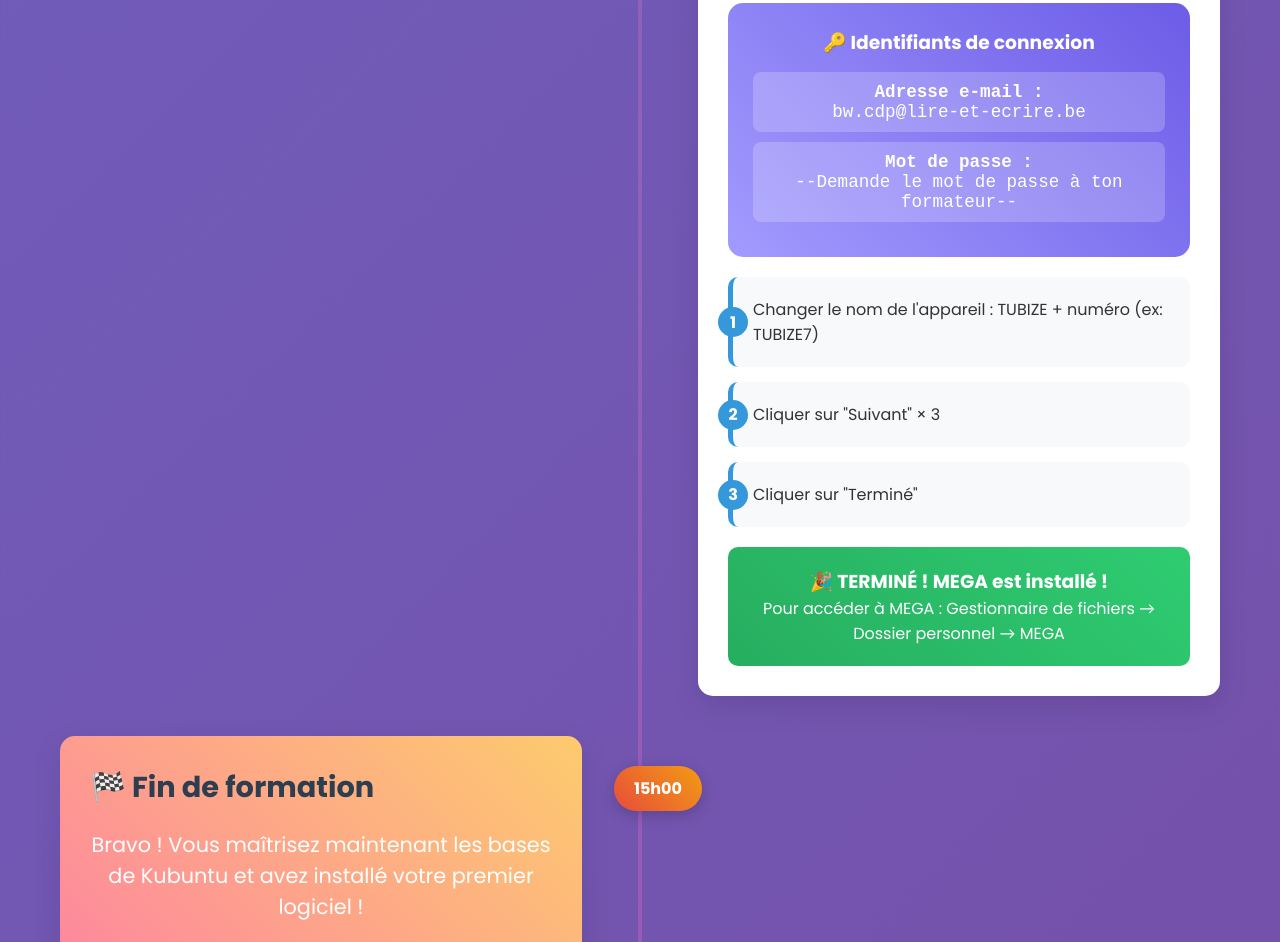
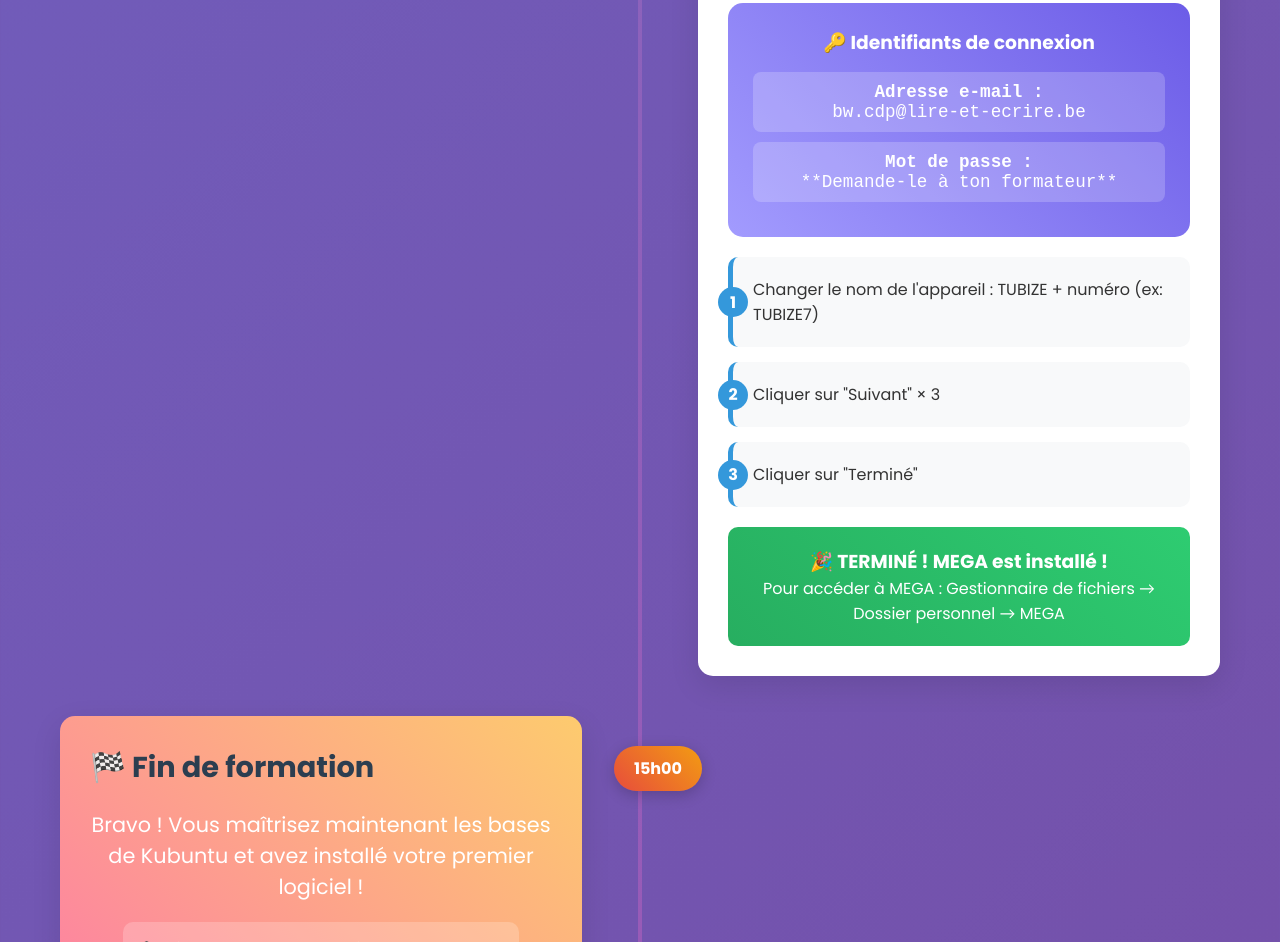
Before and after one commit to gregguellet/kubuntu-1, a plain HTML site: page index.html in a window 1280 px wide. Shown: the part 7466-8408 px from the top of the page. Drawn offline with Linux system fonts and the light colour scheme.

Commit message:
Update index.html

```diff
--- a/index.html
+++ b/index.html
@@ -266,7 +266,7 @@
                     </div>
                     <div class="credential">
                         <strong>Mot de passe :</strong><br>
-                        --Demande le mot de passe à ton formateur--
+                        **Demande-le à ton formateur**
                     </div>
                 </div>
 
```
